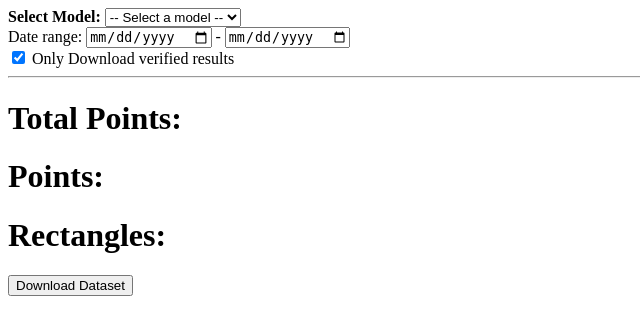
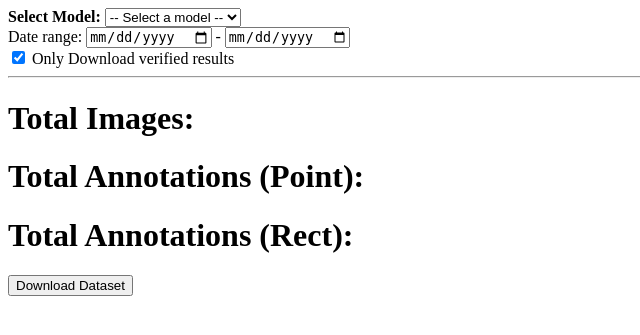
Before and after one commit to cnjerald/Egglytics, a Django app: template server/egglytics/templates/export.html in a window 1280 px wide. Shown: the top 335 px of the page, without its empty margins (0-640 px from the left). Run offline with Django 5.2, Linux system fonts and the light colour scheme; the template is opened without the code that fills it, so the values that code supplies are empty.

```diff
--- a/server/egglytics/static/js/image_editor.js
+++ b/server/egglytics/static/js/image_editor.js
@@ -56,6 +56,7 @@ $(document).ready(function () {
             clickToZoom: false,
         },
         keyboardEnabled: false,
+        maxZoomPixelRatio: 20,
 
         // MINIMAP stuff
         showNavigator: true,
--- a/server/egglytics/templates/export.html
+++ b/server/egglytics/templates/export.html
@@ -22,13 +22,10 @@
 
     <hr>
 
-    <h1 id = "total_images"> Total Points: </h1>
+    <h1 id = "total_images"> Total Images: </h1>
 
-    <h1>Points:</h1>
-    <!-- leave this blank for now -->
-
-    <h1>Rectangles:</h1>
-    <!-- leave this blank for now -->
+    <h1 id = "total_eggs_point"> Total Annotations (Point): </h1>
+    <h1 id = "total_eggs_rect"> Total Annotations (Rect): </h1>
 
     <button id="export-btn">Download Dataset</button>
 
@@ -65,7 +62,14 @@ function updateExportStats() {
             }
 
             document.getElementById("total_images").textContent =
-                "Total Points: " + data.total_images;
+                "Total Images: " + data.total_images;
+
+            document.getElementById("total_eggs_point").textContent =
+                "Total Eggs (Point): " + data.total_points;
+
+            document.getElementById("total_eggs_rect").textContent =
+                "Total Eggs (Rect): " + data.total_rects;
+
         })
         .catch(err => console.error("Count error:", err));
 }
```
Also changed, not shown: server/egglytics/views/export.py (+11 -1 lines), server/egglytics/views/upload.py (+8 -25 lines).
